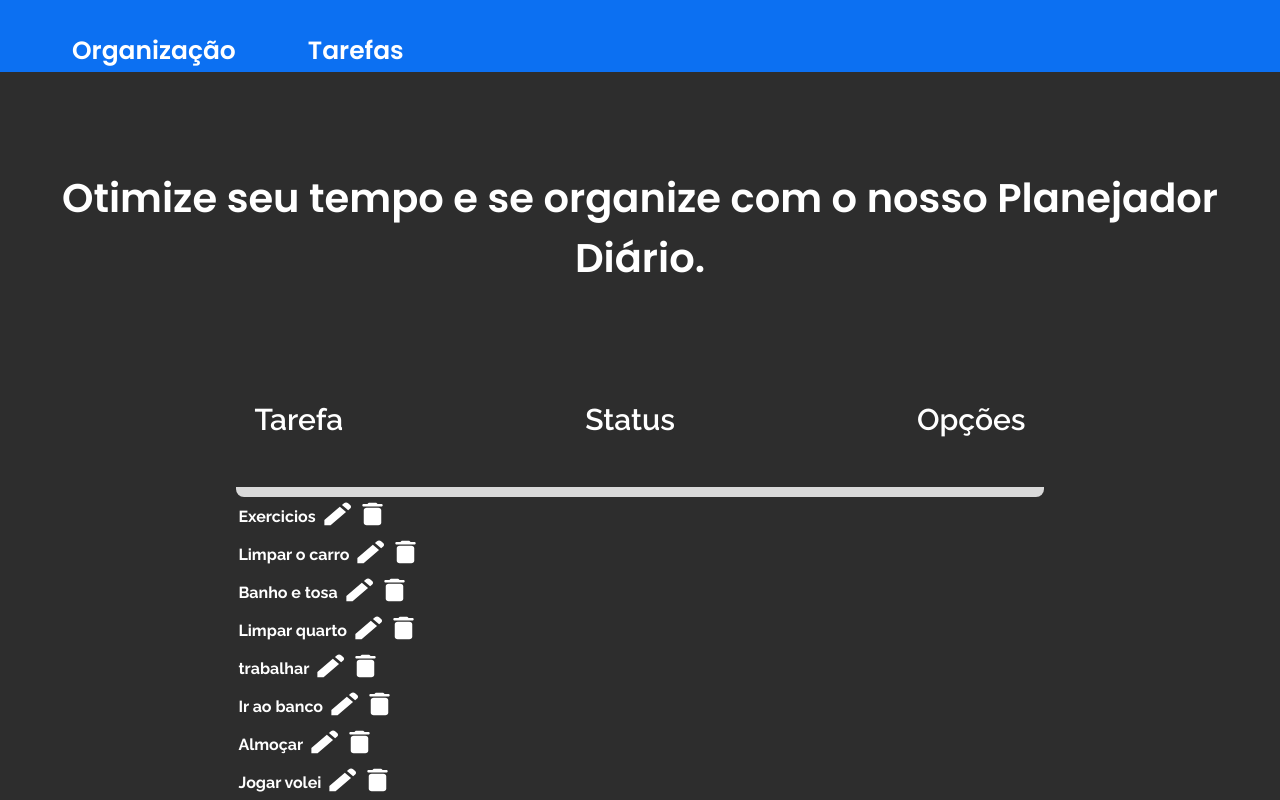
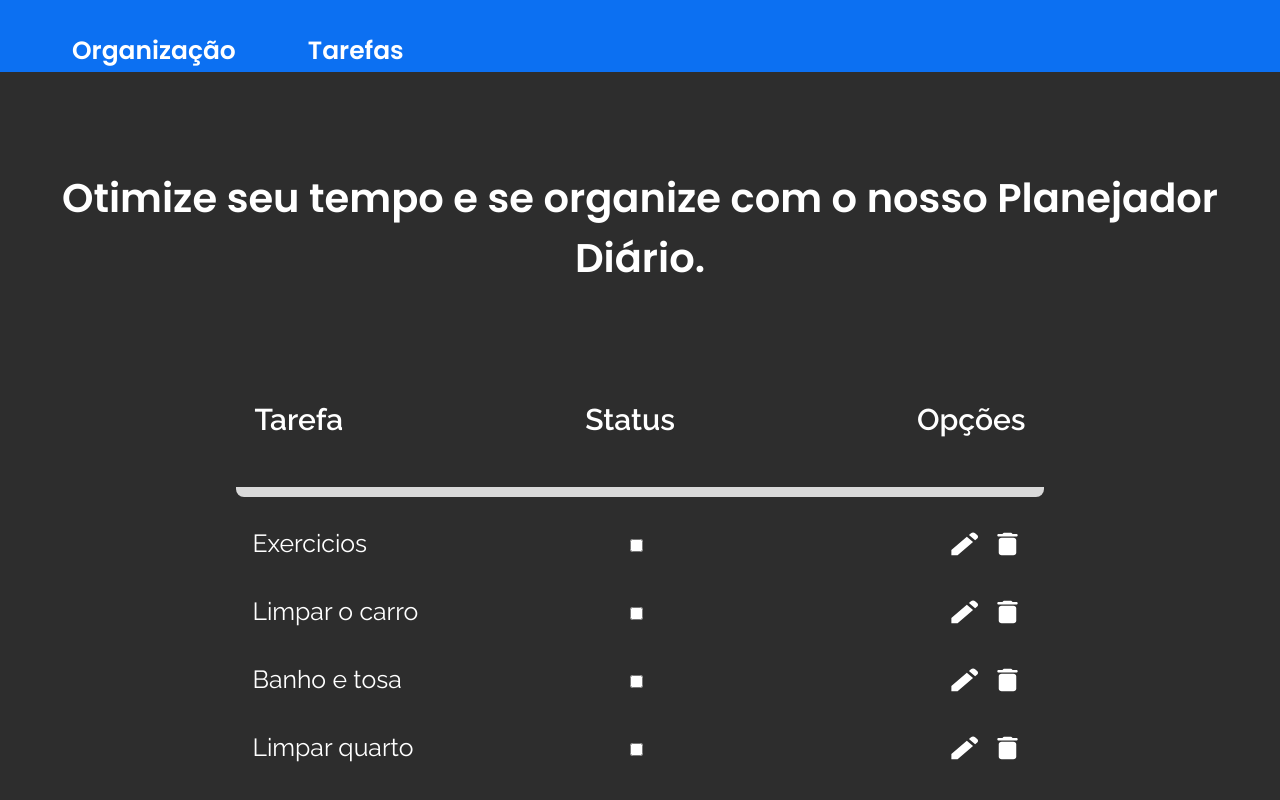
Before and after one commit to edu-lauer/task-react, a React (Vite) app in the folder Task-Organizer/: page / in a window 1280 px wide. Shown: the top 800 px of the page. Built offline with nearby package versions, Linux system fonts and the light colour scheme.

Commit message:
LineTable style almost done, checkbox left to do.

```diff
--- a/Task-Organizer/src/components/LineTable/LineTable.jsx
+++ b/Task-Organizer/src/components/LineTable/LineTable.jsx
@@ -8,7 +8,7 @@ const LineTable = ({ data }) => {
     return (
         <tr className="itemToDo">
             <th className="itemToDo__title">{data.title}</th>
-            <th className="itemToDo__status">{data.completed}</th>
+            <th className="itemToDo__status"><input type="checkbox"/></th>
             <th className="itemToDo__options">
                 <img className="itemToDo__option-edit" src={editImg} alt="" />
                 <img className="itemToDo__option-delete" src={deleteImg} alt="" />
--- a/Task-Organizer/src/components/LineTable/lineTable.scss
+++ b/Task-Organizer/src/components/LineTable/lineTable.scss
@@ -1 +1,41 @@
 @use "../../sass/variables" as *;
+
+
+.itemToDo {
+    display: grid;
+    grid-auto-flow: column;
+    grid-template-columns: 370px 60px 375px;
+
+
+    &__title {
+        text-align: left;
+        padding-left: 1rem;
+    }
+
+    &__status {
+        text-align: center;
+    }
+
+    &__options {
+        text-align: right;
+        padding-right: 1rem;
+    }
+
+    &__option-delete {
+        margin-left: 0.5rem;
+    }
+
+
+    &__title,
+    &__status,
+    &__options {
+        margin-top: 2rem;
+        font-family: 'Raleway';
+        font-weight: 400;
+        font-size: 1.55rem  ;
+    }
+}
+
+.itemToDo:last-child {
+    margin-bottom: 5rem;
+}
--- a/Task-Organizer/src/components/Table/table.scss
+++ b/Task-Organizer/src/components/Table/table.scss
@@ -4,7 +4,7 @@
 .mainContainer {
     text-align: center;
     background-color: $black;
-    height: 100vh;
+    height: auto;
     color: $white;
 
     &__title {
```
